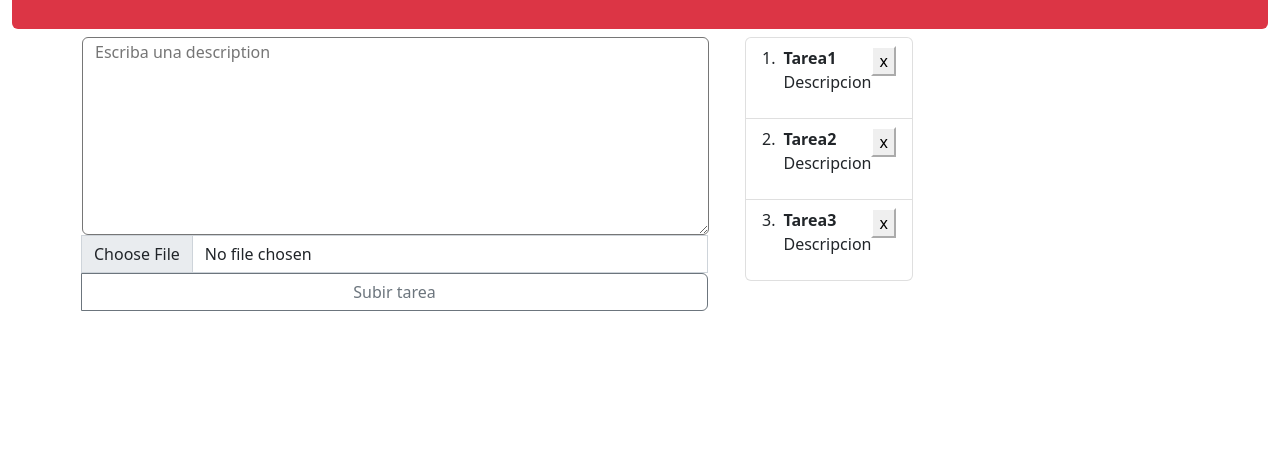
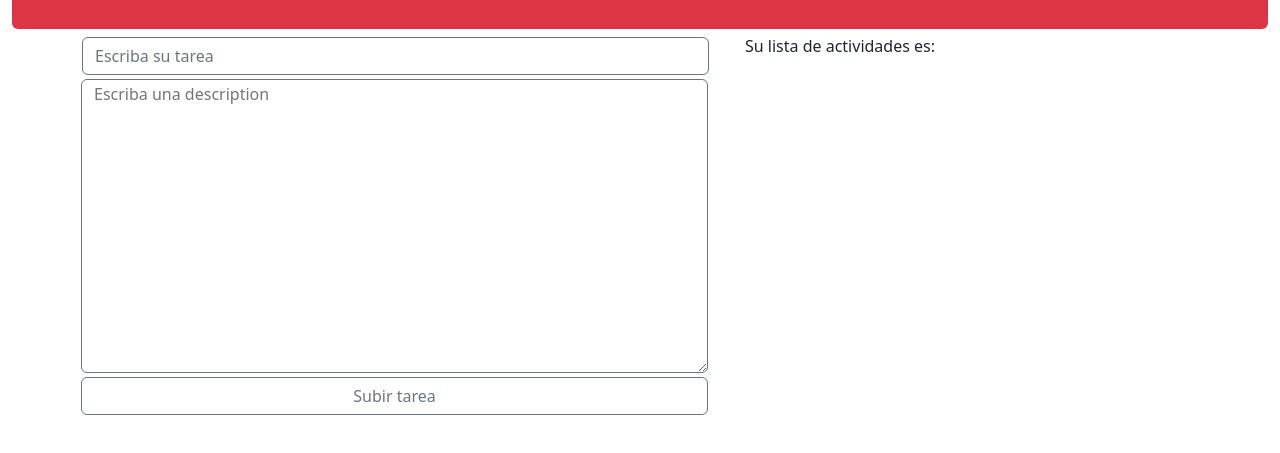
Before and after one commit to nicoelias997/TP5-EJERCICIO3-DOM, a plain HTML site: page index.html in a window 1280 px wide. Shown: the part 91-544 px from the top of the page. Drawn offline with nearby package versions, Linux system fonts and the light colour scheme.

Commit message:
Logre realizar que cuando se escribe una tarea y se la envia, se crea la lista

```diff
--- a/index.html
+++ b/index.html
@@ -18,38 +18,17 @@
     </header>
     <main class="container d-flex mt-2 col col-12">
 
-        <div class="container d-flex align-items-ce col-7">
+        <div class="container d-flex align-items-center col-7">
             <div class="input-group row">
-                <textarea title="description" class="rounded-2" placeholder="Escriba una description" id="descriptionTarea" cols="30" rows= "8"></textarea>
-                <input type="file" class="form-control" id="tarea" aria-describedby="inputGroupFileAddon04" aria-label="Upload">
-                <button class="btn btn-outline-secondary" type="button" id="inputGroupFileAddon04" onclick="subirTarea()">Subir tarea</button>
+                <input type="text" class="form-control rounded-2 mb-1 border-secondary" placeholder="Escriba su tarea" aria-label="Recipient's username" aria-describedby="button-addon2"
+                id="tarea">
+                <textarea title="description" class="rounded-2 mb-1 border-secondary" placeholder="Escriba una description" id="descriptionTarea" cols="30" rows= "12"></textarea>
+                <button class="btn btn-outline-secondary rounded-2 mb-1" type="button" id="inputGroupFileAddon04" onclick="subirTarea()">Subir tarea</button>
             </div>
         </div>
 
-            <div class="input-group container col-5 d-flex justify-content-start">
-                <ol class="list-group list-group-numbered">
-                    <li class="list-group-item d-flex justify-content-between align-items-start">
-                      <div class="ms-2 me-auto">
-                        <div class="fw-bold titulo">Tarea1</div>
-                       <p>Descripcion</p>
-                      </div>
-                      <button class="btn-close-danger border-white " onclick="eliminarTarea()">x</button>
-                    </li>
-                    <li class="list-group-item d-flex justify-content-between align-items-start">
-                      <div class="ms-2 me-auto">
-                        <div class="fw-bold titulo">Tarea2</div>
-                       <p>Descripcion</p>
-                      </div>
-                      <button class="btn-close-danger border-white " onclick="eliminarTarea()">x</button>
-                    </li>
-                    <li class="list-group-item d-flex justify-content-between align-items-start">
-                      <div class="ms-2 me-auto">
-                        <div class="fw-bold titulo">Tarea3</div>
-                       <p>Descripcion</p>
-                      </div>
-                      <button class="btn-close-danger border-white " onclick="eliminarTarea()">x</button>
-                    </li>
-                  </ol>
+            <div class="input-group container col-5 d-flex justify-content-start" id="lista">
+                <h6>Su lista de actividades es:</h6>
             </div>
 
     </main>
--- a/js/ejrecicio3.js
+++ b/js/ejrecicio3.js
@@ -1,14 +1,33 @@
 const tarea = document.getElementById("tarea");
 const descripcionTarea = document.getElementById("descriptionTarea")
-const linkTarea = document.createElement("a");
-const tituloTarea = document.querySelectorAll(".titulo");
-const descripcion = document.querySelectorAll("p")
+const div = document.getElementById("lista");
+const ol = document.createElement("ol")
 
-
-
+const listaDeTareas = [];
 
 const eliminarTarea = () => {
    if(confirm("Seguro que desea eliminar la tarea?") == true){
-    delete tarea.field
    }
 }
+
+const subirTarea = () => {
+   if(tarea.value != ""){
+      listaDeTareas.push(tarea.value);
+      let li = document.createElement("li")
+
+      for(let i = 0 ;i < listaDeTareas.length; i++){
+         li;
+         li.innerHTML = listaDeTareas[i]
+         li.className = "fs-5"
+      }
+      ol.appendChild(li)
+      div.className = "col";
+      div.appendChild(ol)
+      console.log(div)
+
+   } else{
+      alert("No escribiste nada!");
+   }
+
+
+}
```
